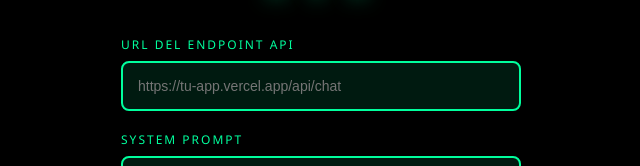
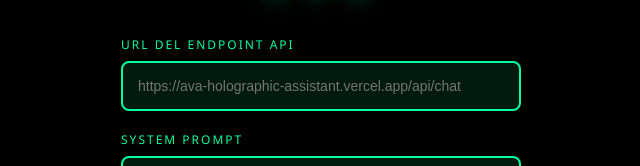
Before and after one commit to iKingRagnar/ava-holographic-assistant, a website: page ava.html in a window 1280 px wide. Shown: the part 225-391 px from the top of the page, without its empty margins (319-959 px from the left). Drawn offline with nearby package versions, Linux system fonts and the light colour scheme.

Commit message:
Update API URL placeholder

```diff
--- a/ava.html
+++ b/ava.html
@@ -503,7 +503,7 @@
         <div class="config-title">A V A</div>
         <div class="config-form">
             <label class="config-label">URL del Endpoint API</label>
-            <input type="text" class="config-input" id="api-url" placeholder="https://tu-app.vercel.app/api/chat">
+            <input type="text" class="config-input" id="api-url" placeholder="https://ava-holographic-assistant.vercel.app/api/chat">
 
             <label class="config-label">System Prompt</label>
             <textarea class="config-input config-textarea" id="system-prompt">Eres AVA, una asistente holográfica inteligente y amigable. Responde en español de forma concisa y natural. Tu personalidad es profesional pero cálida.</textarea>
```
